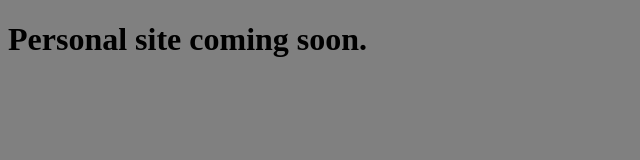
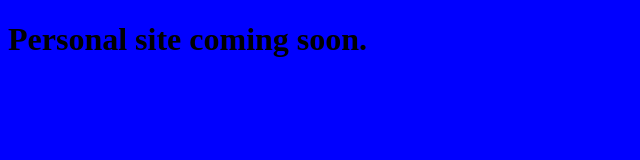
Before and after one commit to bmcgrane302/Personal-Site, a plain HTML site: page index.html in a window 1280 px wide. Shown: the whole page, without its empty margins (0-640 px from the left). Drawn offline with Linux system fonts and the light colour scheme.

Commit message:
title
updated title

```diff
--- a/index.html
+++ b/index.html
@@ -3,7 +3,7 @@
   <head>
     <link rel="stylesheet" href="/main.css">
     <meta charset="utf-8">
-    <title>Brian McGrane</title>
+    <title>Brian Lee McGrane</title>
   </head>
   <body>
     <h1>Personal site coming soon.</h1>
--- a/main.css
+++ b/main.css
@@ -1,3 +1,3 @@
 body {
-  background-color: gray;
+  background-color: blue;
 }
```
